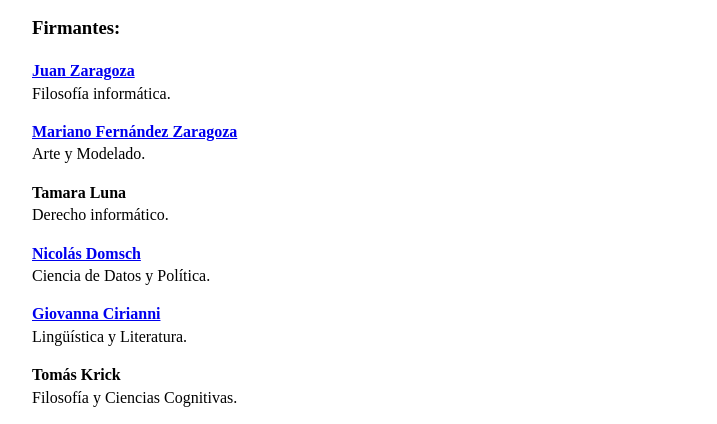
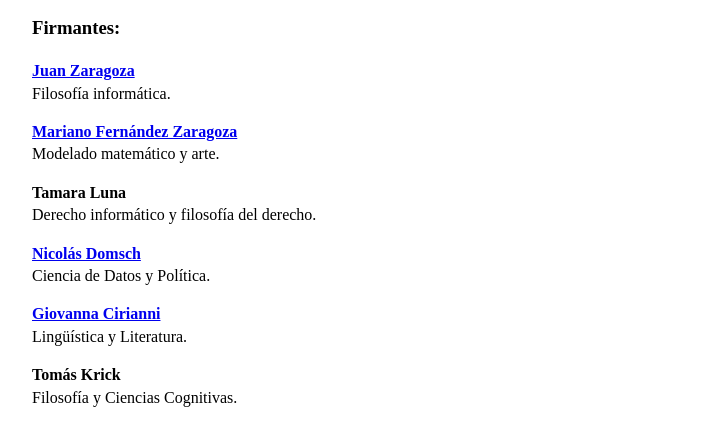
Before and after one commit to juanfernandezzaragoza/networkist_web, a plain HTML site: page index.html in a window 1280 px wide. Shown: the part 2846-3270 px from the top of the page, without its empty margins (283-1000 px from the left). Drawn offline with Linux system fonts and the light colour scheme.

Commit message:
Update index.html

```diff
--- a/index.html
+++ b/index.html
@@ -106,10 +106,10 @@
     Filosofía informática.</p>
 
 <p><b><a href="https://www.instagram.com/marianofernandezzaragoza/">Mariano Fernández Zaragoza</a></b><br>
-    Arte y Modelado.</p>
+    Modelado matemático y arte.</p>
 
 <p><b>Tamara Luna</b><br>
-Derecho informático.</p>
+Derecho informático y filosofía del derecho.</p>
 
 <p><b><a href="https://x.com/NDomsch">Nicolás Domsch</a></b><br>
     Ciencia de Datos y Política.</p>
```
